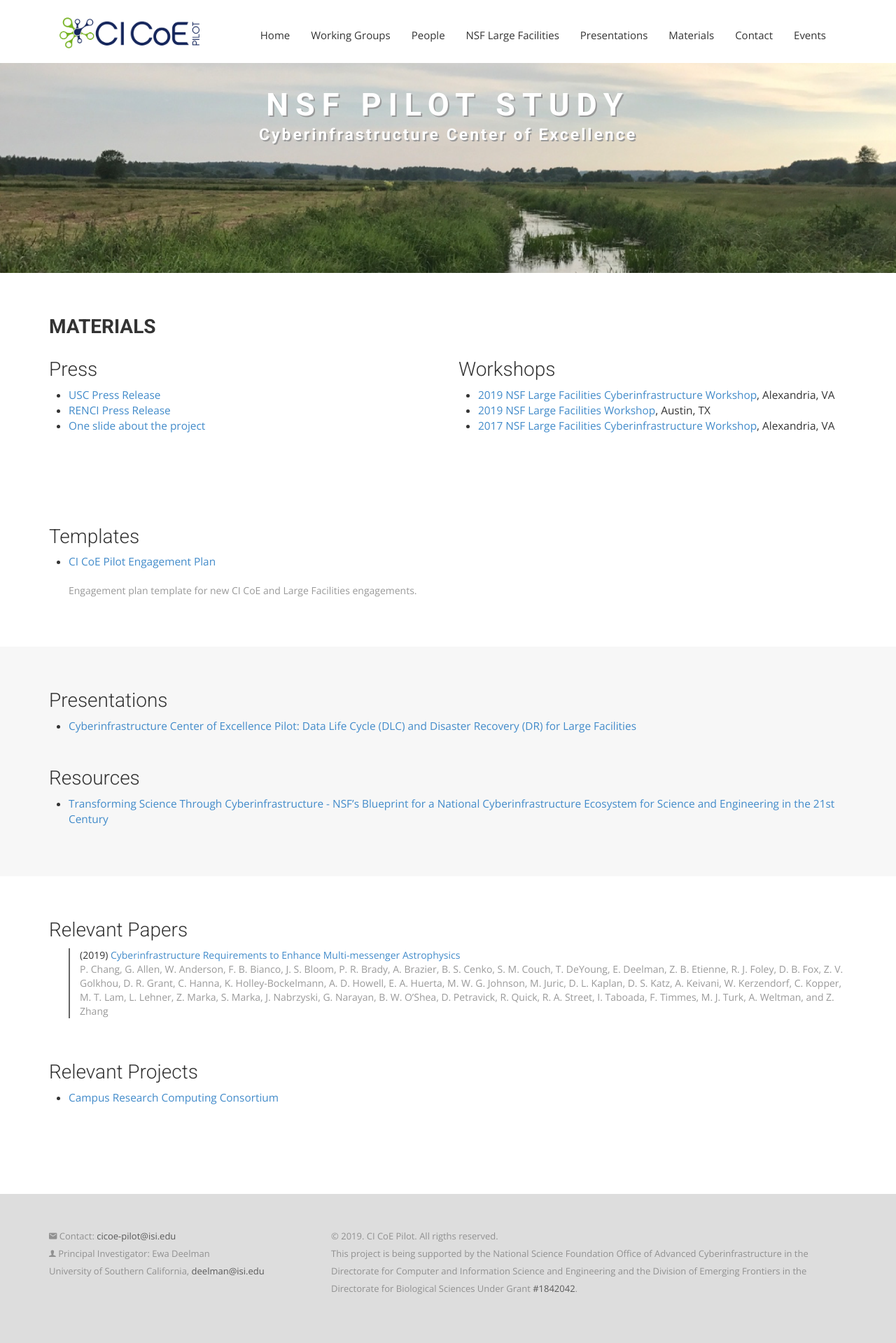
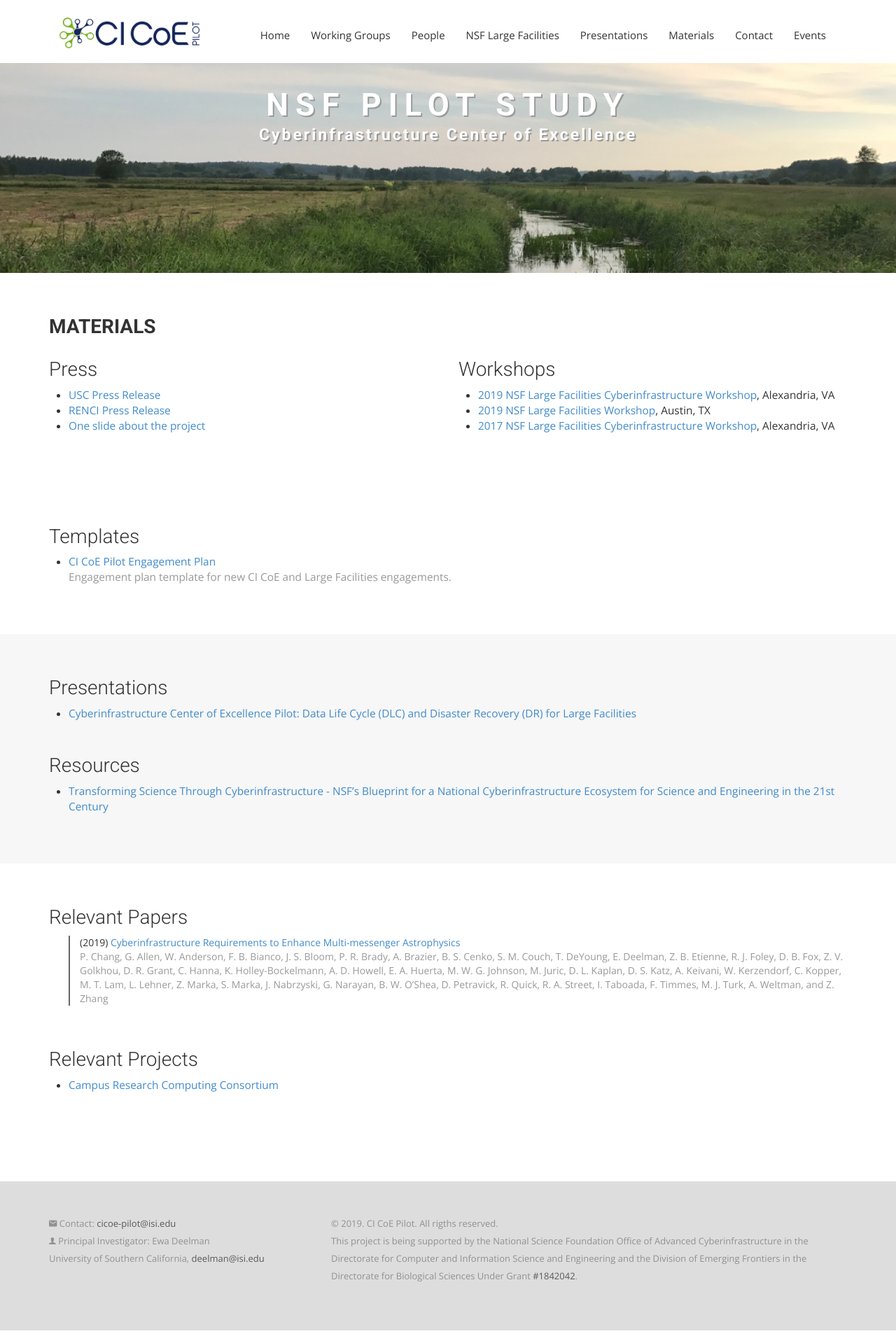
Before and after one commit to cicoe/cicoe.github.io, a Jekyll site: the page built from materials.html, in a window 1280 px wide. Shown: the whole page at 70% size. Built offline with Jekyll 4.4.1, drawn with Linux system fonts in a browser that asks for light colours; nearby versions of some CDN libraries; some web fonts are replaced.

Commit message:
Fixed tags

```diff
--- a/materials.html
+++ b/materials.html
@@ -55,7 +55,7 @@
                     <ul>
                     {% if site.data.templates.size > 0 %}
                     {% for n in site.data.templates %}
-                        <li><a href="{{ n.link }}" target="_blank">{{ n.title }}</a></li><br />
+                        <li><a href="{{ n.link }}" target="_blank">{{ n.title }}</a><br />
                         <span style="color: #999">{{ n.desc }}</span></li>
                     {% endfor %}
                     {% endif %}
@@ -111,7 +111,7 @@
                 {% if site.data.relevantpapers.size > 0 %}
                 {% for n in site.data.relevantpapers %}
                 <div class="papers">
-                    ({{ n.year }}) <a href="{{ n.link }}" target="_blank">{{ n.title }}</a></li><br />
+                    ({{ n.year }}) <a href="{{ n.link }}" target="_blank">{{ n.title }}</a><br />
                     <span style="color: #999">{{ n.authors }}</span>
                 </div>
                 {% endfor %}
```
